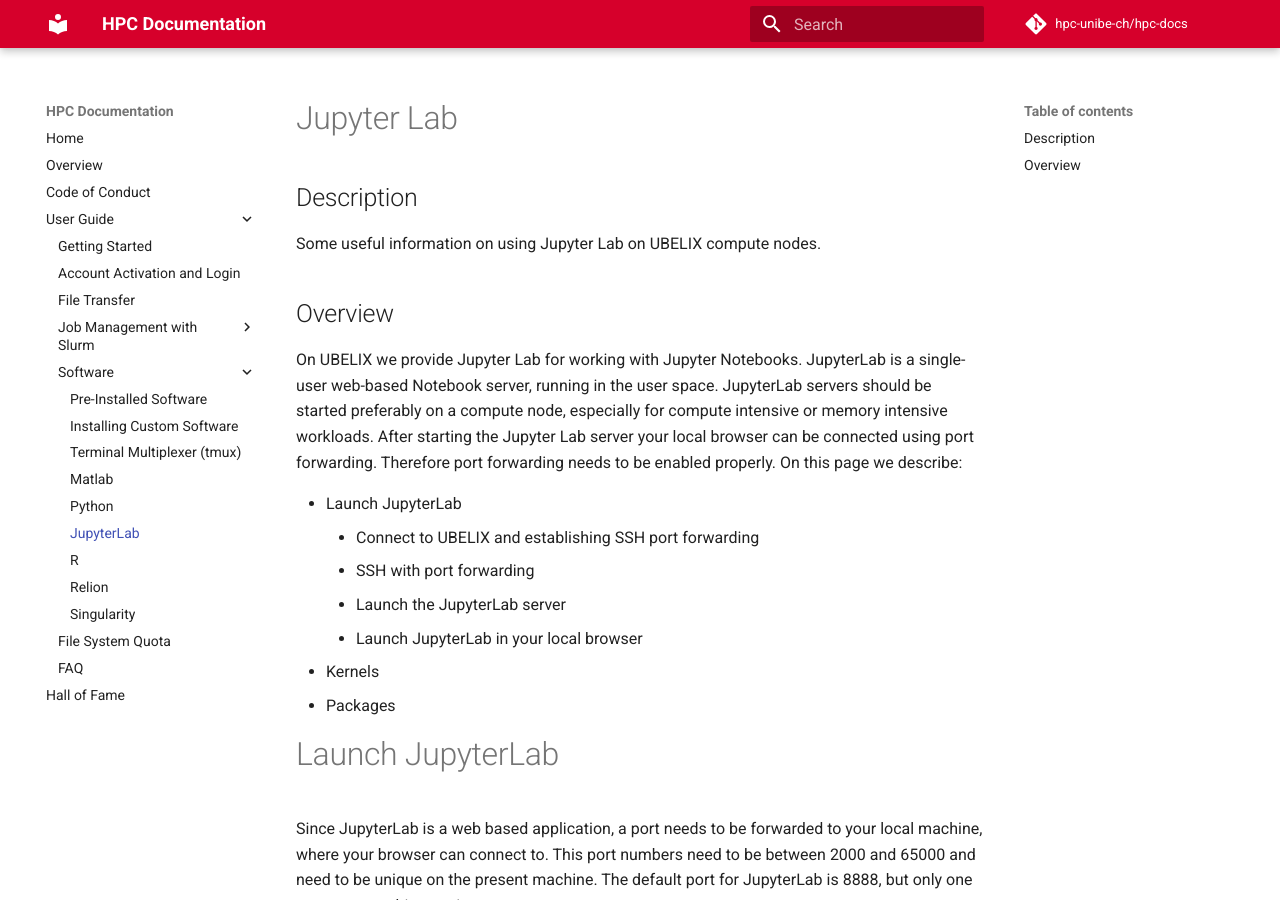
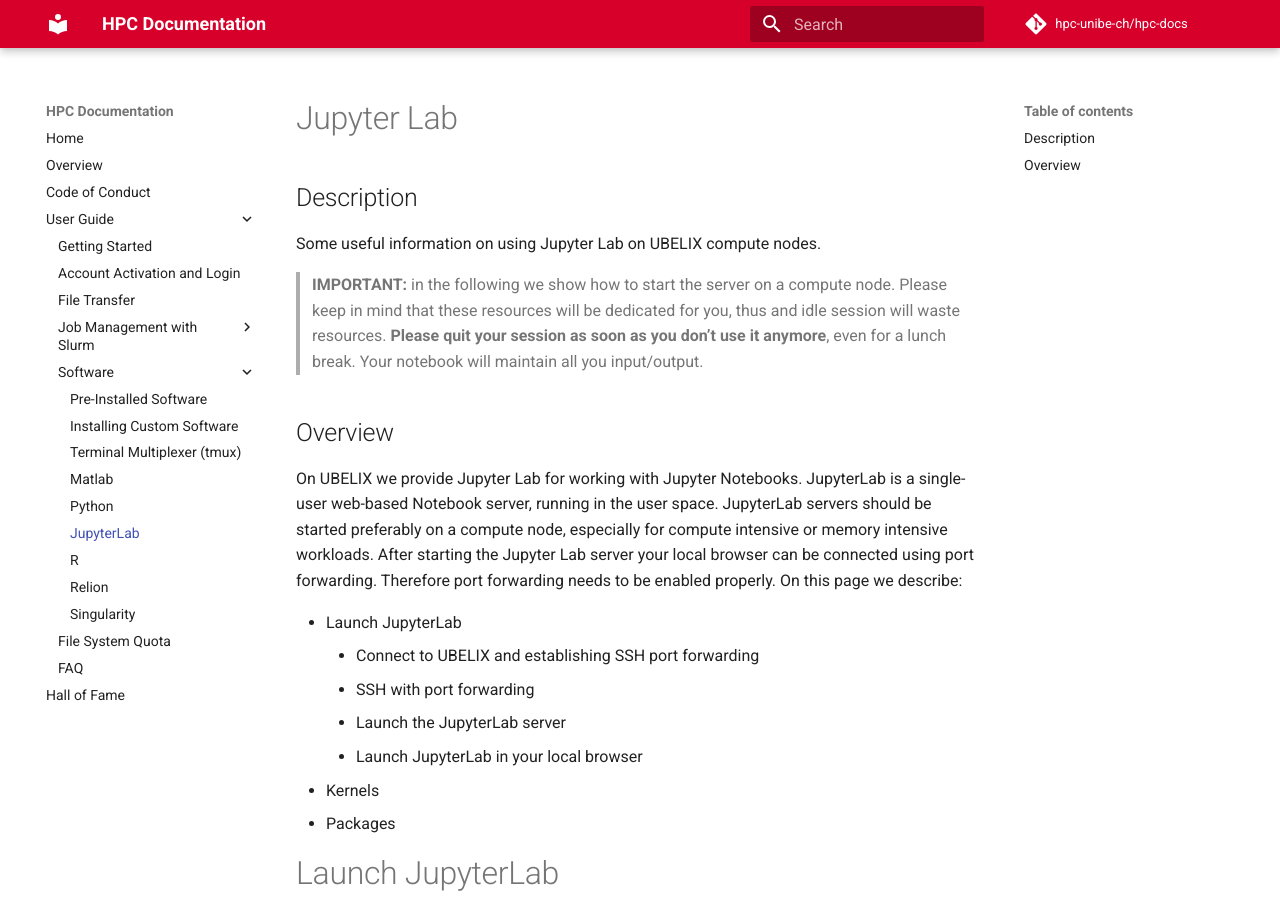
Before and after one commit to hpc-unibe-ch/hpc-unibe-ch.github.io, an MkDocs documentation site: the page built from docs/user-guide/software/JupyterLab.md, in a window 1280 px wide and 900 px high. Built offline with MkDocs 1.6.1 and Material for MkDocs 9.7.7, drawn with Linux system fonts in a browser that asks for light colours; comment, search, counter and statistics services are not loaded; some of the changed text lies outside the part shown.

Commit message:
Jupyter: notes about quitting sessions

````diff
--- a/docs/user-guide/software/JupyterLab.md
+++ b/docs/user-guide/software/JupyterLab.md
@@ -3,6 +3,10 @@
 ## Description
 
 Some useful information on using Jupyter Lab on UBELIX compute nodes.
+
+> **IMPORTANT:** in the following we show how to start the server on a compute node.
+> Please keep in mind that these resources will be dedicated for you, thus and idle session will waste resources.
+> **Please quit your session as soon as you don't use it anymore**, even for a lunch break. Your notebook will maintain all you input/output.
 
 ## Overview
 
@@ -101,6 +105,8 @@
 print(socket.gethostname())
 ```
 
+> IMPORTANT: Please remember to stop your Jupyter Lab server and therewith your slurm job, when you do not need it anymore. Thus, the resource get available to other users again.
+
 > Note: After stopping the JupyterLab server some sessions may get corrupted and do not take input correctly anymore. In this case just quit and re-establish your ssh session.
 
 # Kernels
````
